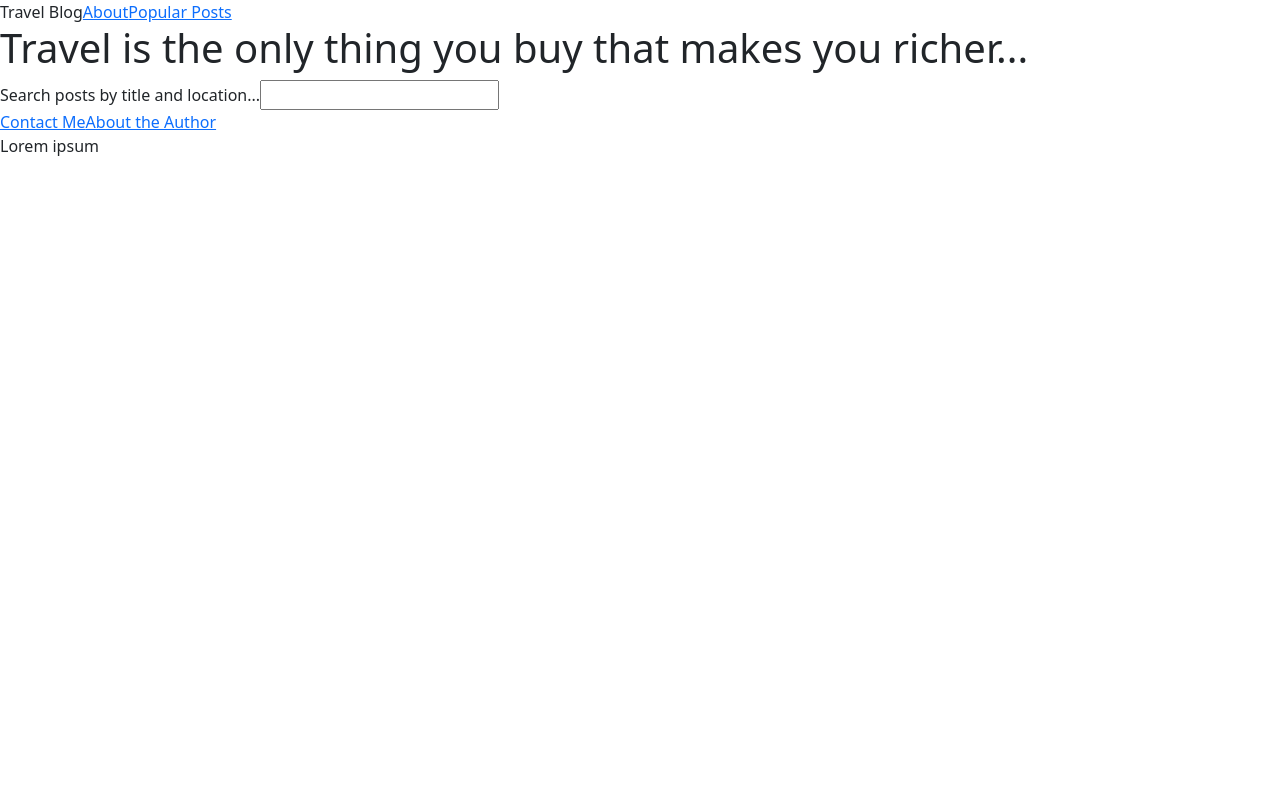
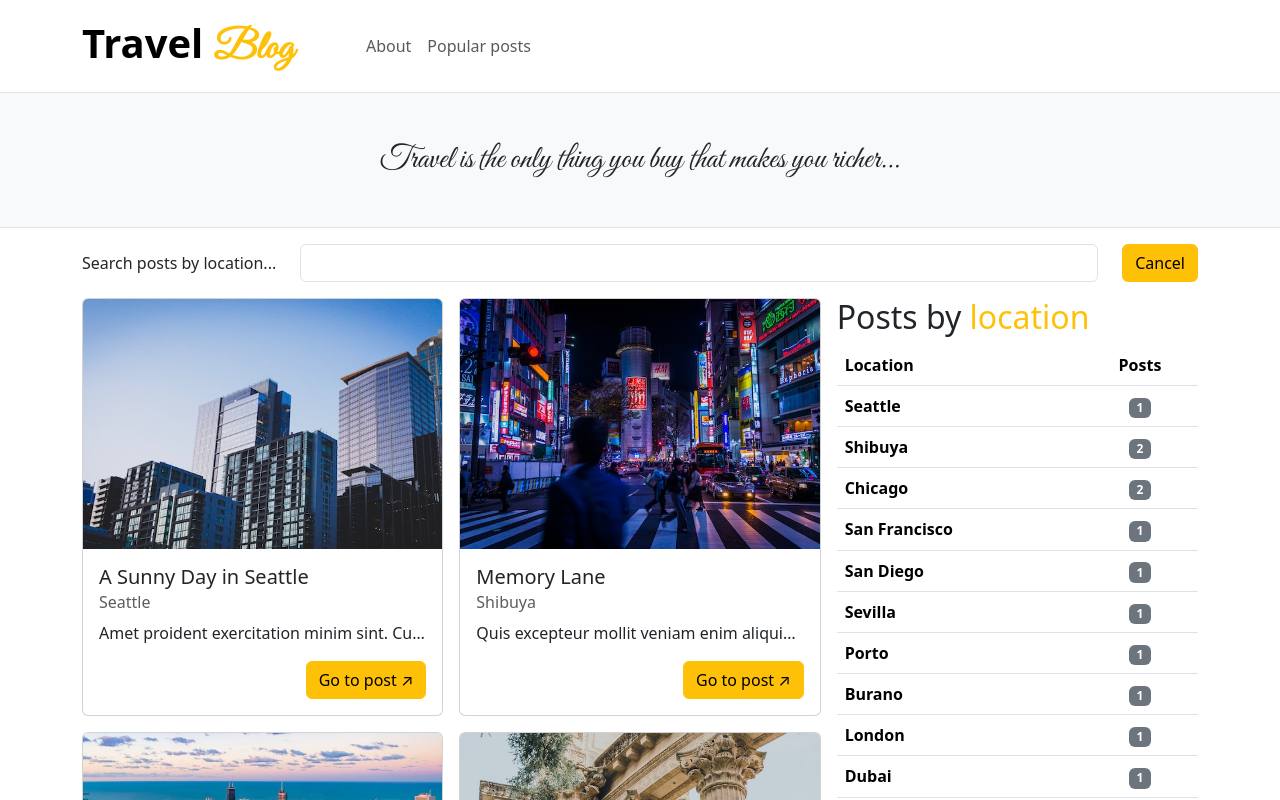
Before and after one commit to 9-5-pursuit/lab-intro-to-bootstrap-w-react, a React (Create React App) app: page / in a window 1280 px wide. Shown: the top 800 px of the page. Built offline with nearby package versions, Linux system fonts and the light colour scheme.

Commit message:
start of notes

```diff
--- a/src/App.js
+++ b/src/App.js
@@ -1,34 +1,239 @@
+import { useState } from "react";
 import postData from "./data/posts.json";
+import postImages from "./images/index";
+
+function Header() {
+  return (
+    <header id="header">
+      <nav className="navbar navbar-expand">
+        <div className="container">
+          <a className="navbar-brand fs-1 fw-bold" href="#">
+            Travel <span className="script-font text-warning">Blog</span>
+          </a>
+
+          <ul className="navbar-nav me-auto ms-5">
+            <li className="nav-item">
+              <a className="nav-link" aria-current="page" href="#">
+                About
+              </a>
+            </li>
+            <li className="nav-item">
+              <a className="nav-link" href="#">
+                Popular posts
+              </a>
+            </li>
+          </ul>
+        </div>
+      </nav>
+    </header>
+  );
+}
+
+function Hero() {
+  return (
+    <div
+      id="hero"
+      className="bg-body-tertiary border-top border-bottom d-none d-md-block"
+    >
+      <div className="container">
+        <blockquote className="blockquote m-0 py-5 text-center">
+          <p className="script-font h2 m-0">
+            Travel is the only thing you buy that makes you richer...
+          </p>
+        </blockquote>
+      </div>
+    </div>
+  );
+}
+
+function Search({ handlePostFiltering }) {
+  const [searchTerm, setSearchTerm] = useState("");
+
+  function handleSearchChange(e) {
+    setSearchTerm(e.target.value.toLowerCase());
+    handlePostFiltering(e.target.value);
+  }
+
+  function handleSearchCancel() {
+    setSearchTerm("");
+    handlePostFiltering("");
+  }
+
+  return (
+    <aside id="search" className="d-none d-md-block">
+      <form onSubmit={(e) => e.preventDefault()}>
+        <div className="container py-3 py-xxl-4">
+          <div className="row">
+            <label htmlFor="searchBar" className="col-auto col-form-label">
+              Search posts by location...
+            </label>
+            <div className="col">
+              <input
+                id="searchBar"
+                className="form-control"
+                name="searchBar"
+                type="text"
+                value={searchTerm}
+                onChange={handleSearchChange}
+              />
+            </div>
+            <div className="col-auto">
+              <button
+                type="button"
+                className="btn btn-warning"
+                onClick={handleSearchCancel}
+              >
+                Cancel
+              </button>
+            </div>
+          </div>
+        </div>
+      </form>
+    </aside>
+  );
+}
+
+function PostsContainer({ children }) {
+  return (
+    <div className="container">
+      <div className="row g-3 g-xxl-4">{children}</div>
+    </div>
+  );
+}
+
+function PostsList({ posts }) {
+  return (
+    <div className="col-lg-8">
+      <div className="row g-3 g-xxl-4">
+        {posts.map((post) => (
+          <PostCard key={post.id} {...post} />
+        ))}
+      </div>
+    </div>
+  );
+}
+
+function PostCard({ content, location, title }) {
+  const normalizedLocation = location.trim().replaceAll(" ", "-").toLowerCase();
+
+  return (
+    <div className="col-12 col-md-6">
+      <div className="card">
+        <img
+          src={postImages[normalizedLocation]}
+          className="card-img-top post-image-height object-fit-cover"
+          alt="..."
+        />
+        <div className="card-body">
+          <h5 className="card-title">{title}</h5>
+          <h6 className="card-subtitle text-body-secondary mb-2">{location}</h6>
+          <p className="card-text text-truncate">{content}</p>
+          <button type="button" className="btn btn-warning float-end">
+            Go to post ↗
+          </button>
+        </div>
+      </div>
+    </div>
+  );
+}
+
+function PostsByLocation() {
+  let postCounts = {};
+  for (let post of postData) {
+    postCounts[post.location] = postCounts[post.location] + 1 || 1;
+  }
+
+  const tableRows = [];
+  for (let location in postCounts) {
+    tableRows.push(
+      <tr key={location}>
+        <th scope="row">{location}</th>
+        <td className="text-center">
+          <span className="badge text-bg-secondary">
+            {postCounts[location]}
+          </span>
+        </td>
+      </tr>
+    );
+  }
+
+  return (
+    <div className="col-12 col-lg-4">
+      <h2>
+        Posts by <span className="text-warning">location</span>
+      </h2>
+      <table className="table">
+        <thead>
+          <tr>
+            <th scope="col">Location</th>
+            <th scope="col" className="text-center">
+              Posts
+            </th>
+          </tr>
+        </thead>
+        <tbody>{tableRows}</tbody>
+      </table>
+    </div>
+  );
+}
+
+function Footer() {
+  return (
+    <footer className="bg-warning p-4 mt-4">
+      <div className="row">
+        <div className="col-lg-3 offset-lg-6">
+          <ul className="nav flex-column">
+            <li className="nav-item">
+              <a className="nav-link link-dark" href="#">
+                Contact me
+              </a>
+            </li>
+            <li className="nav-item">
+              <a className="nav-link link-dark" href="#">
+                About the author
+              </a>
+            </li>
+          </ul>
+        </div>
+        <div className="col-lg-3">
+          <p className="mt-2">
+            Copyright <strong>MyTravelBlog</strong> 2020
+          </p>
+        </div>
+      </div>
+    </footer>
+  );
+}
 
 function App() {
-  function posts() {}
+  const [posts, setPosts] = useState(postData);
 
-  function postsTableCount() {}
+  function handlePostFiltering(searchTerm) {
+    console.log(searchTerm);
+    let filteredPosts = postData.filter((post) => {
+      return (
+        post.location.toLowerCase().includes(searchTerm) ||
+        post.title.toLowerCase().includes(searchTerm)
+      );
+    });
 
-  console.log(postData);
+    console.log(filteredPosts);
+
+    setPosts(filteredPosts);
+  }
+
   return (
     <main>
-      <nav>
-        <logo>Travel Blog</logo>
-        <a href="">About</a>
-        <a href="">Popular Posts</a>
-      </nav>
-      <div>
-        <h1>Travel is the only thing you buy that makes you richer...</h1>
-      </div>
-      <div>
-        <section>
-          <label>Search posts by title and location...</label>
-          <input type="text"></input>
-        </section>
-        <section>{posts()}</section>
-        <section>{postsTableCount()}</section>
-      </div>
-      <footer>
-        <a href="">Contact Me</a>
-        <a href="">About the Author</a>
-        <p>Lorem ipsum</p>
-      </footer>
+      <Header />
+      <Hero />
+      <Search handlePostFiltering={handlePostFiltering} />
+
+      <PostsContainer>
+        <PostsList posts={posts} />
+        <PostsByLocation />
+      </PostsContainer>
+
+      <Footer />
     </main>
   );
 }
```
